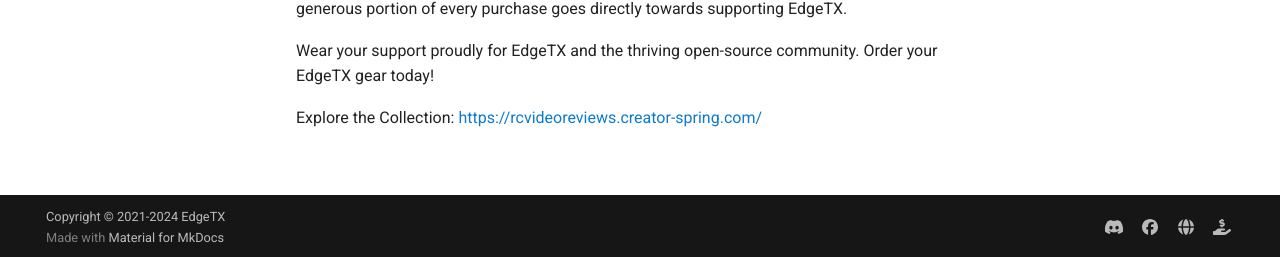
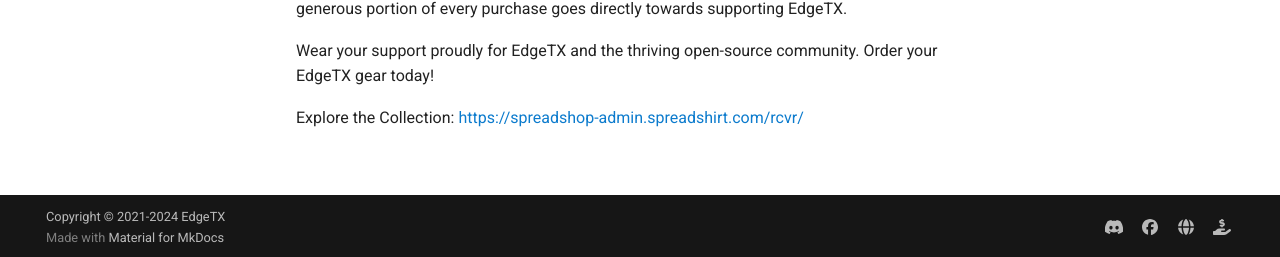
Before and after one commit to EdgeTX/edgetx.github.io, an MkDocs documentation site: the page built from docs/merch.md, in a window 1280 px wide. Shown: the part 640-897 px from the top of the page. Built offline with MkDocs 1.6.1 and Material for MkDocs 9.7.7, drawn with Linux system fonts in a browser that asks for light colours; comment, search, counter and statistics services are not loaded; some of the changed lines change nothing that is shown.

Commit message:
Update merch.md
Update to John's new Mech Site Link

```diff
--- a/docs/merch.md
+++ b/docs/merch.md
@@ -16,4 +16,4 @@
 Wear your support proudly for EdgeTX and the thriving open-source community. Order your EdgeTX gear today!
 
 
-Explore the Collection: [https://rcvideoreviews.creator-spring.com/](https://rcvideoreviews.creator-spring.com/)
+Explore the Collection: [https://spreadshop-admin.spreadshirt.com/rcvr/](https://spreadshop-admin.spreadshirt.com/rcvr/)
```
